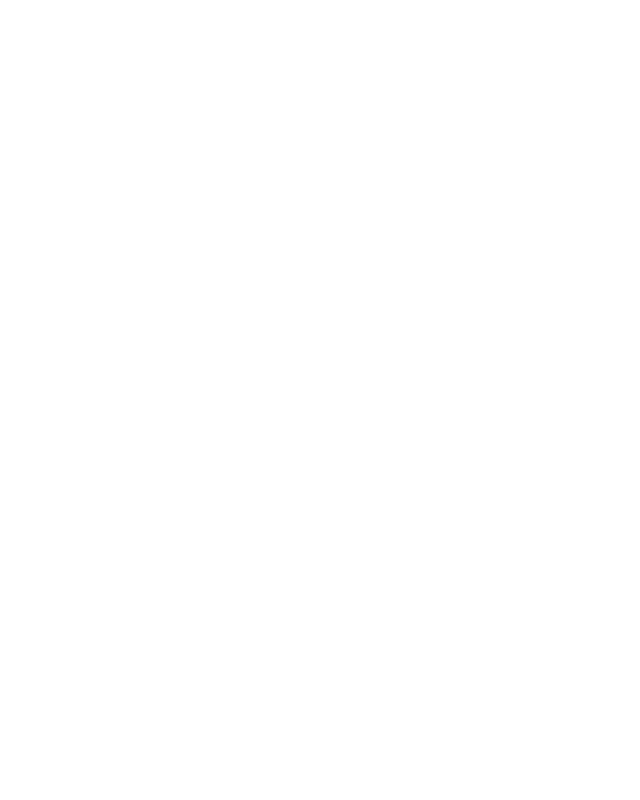
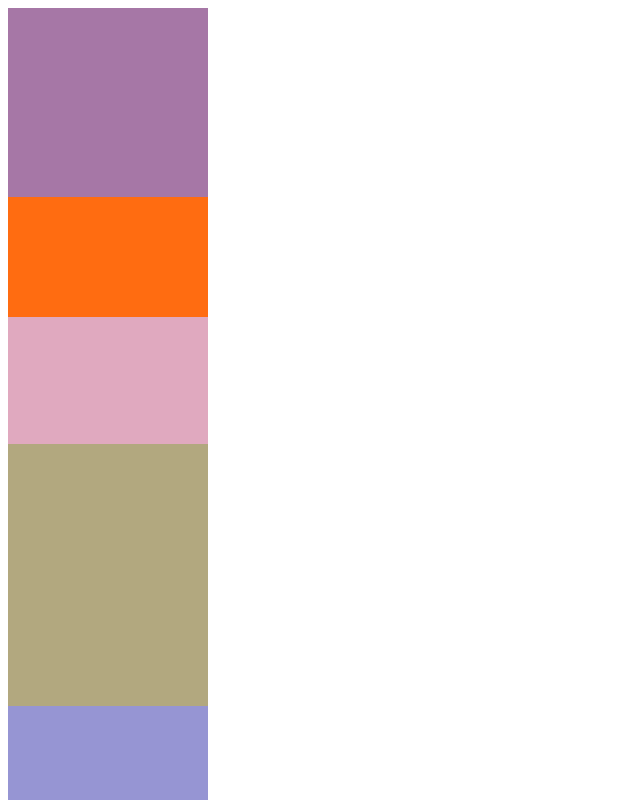
Before and after one commit to shehabnagy1998/upwork-project, a React (Create React App) app: page / in a window 1280 px wide. Shown: the top 800 px of the page, without its empty margins (0-640 px from the left). Built offline with nearby package versions, Linux system fonts and the light colour scheme.

Commit message:
Added single card

```diff
--- a/src/components/Cards.js
+++ b/src/components/Cards.js
@@ -1,6 +1,7 @@
 import React, { Component } from 'react'
 import { connect } from 'react-redux'
 import PropTypes from 'prop-types'
+import OneCard from './OneCard'
 
 class Cards extends Component {
     static propTypes = {
@@ -17,7 +18,11 @@
 
         return (
             <div className="card-system">
-
+                {
+                    cards.map(card => {
+                        return <OneCard card={card} key={card.id} />
+                    })
+                }
             </div>
         )
     }
--- /dev/null
+++ b/src/components/OneCard.js
@@ -0,0 +1,21 @@
+import React from 'react'
+import { Link } from 'react-router-dom'
+
+const Card = ({ card }) => {
+
+    const { color, height, width, id } = card;
+
+    const cardStyle = {
+        'backgroundColor': color,
+        'height': height,
+        'width': width
+    }
+
+    return (
+        <div className="one-card" style={cardStyle}>
+            <Link to={`/card/${id}`} className="one-card-link"></Link>
+        </div>
+    )
+}
+
+export default Card
```
